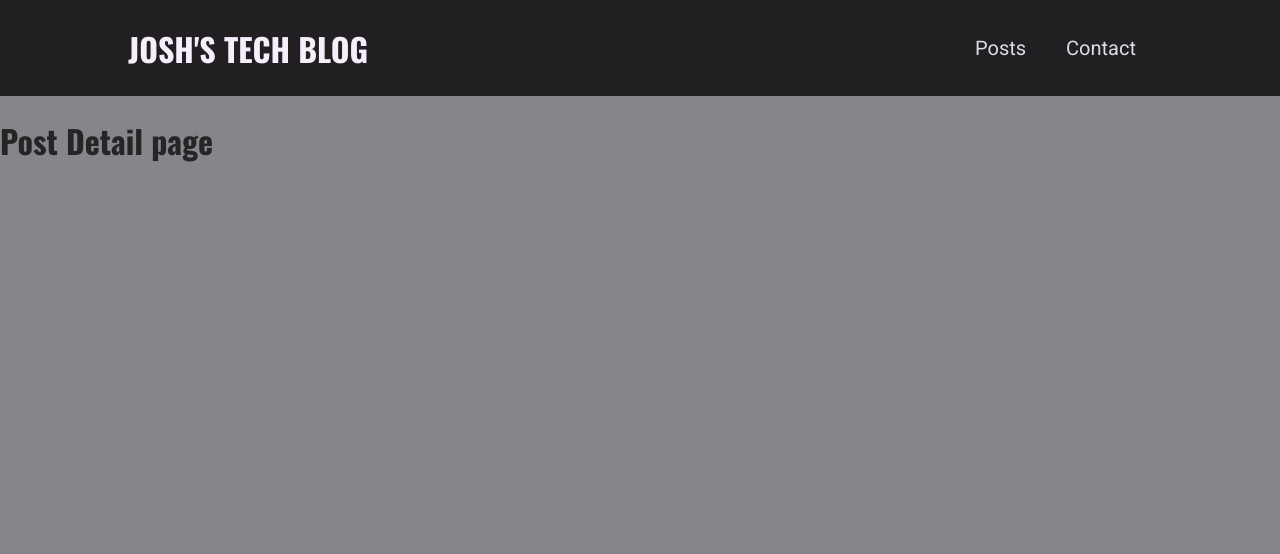
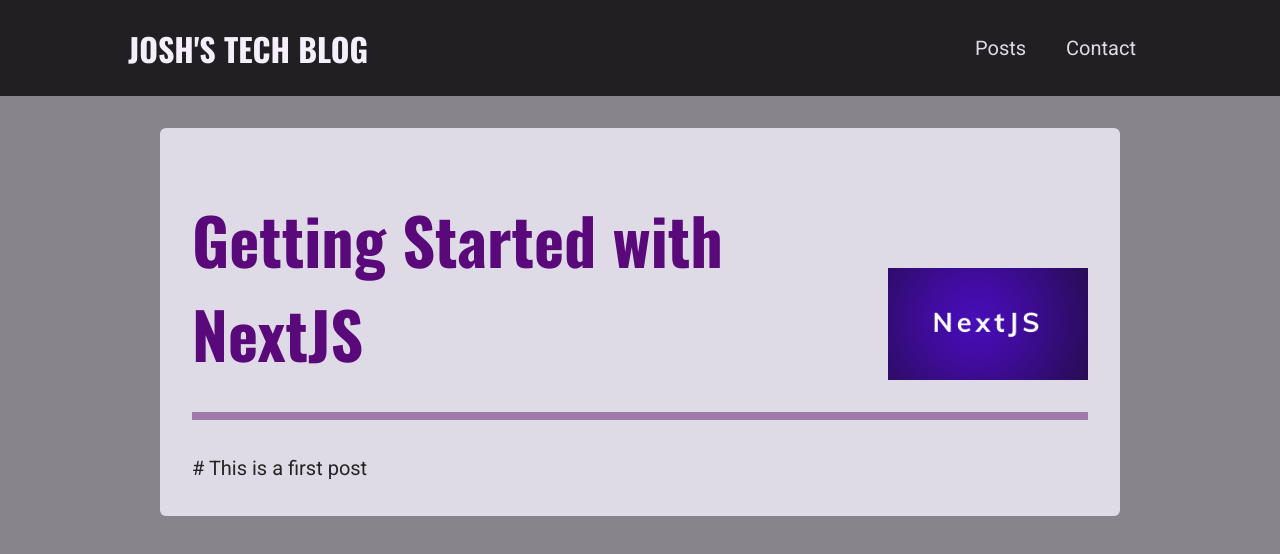
Before and after one commit to PeshwariNaan/blog-site-nextjs, a Next.js app: page /posts/getting-started-with-nextjs in a window 1280 px wide. Shown: the top 554 px of the page. Built offline with nearby package versions, Linux system fonts and the light colour scheme.

Commit message:
Added PostDetail and PostContent components and styling. Modifide slug page.

```diff
--- a/components/homepage/featured-posts/FeatruedPosts.js
+++ b/components/homepage/featured-posts/FeaturedPosts.js
@@ -1,7 +1,7 @@
 import PostsGrid from '@/components/posts/posts-grid/PostsGrid';
 import classes from './featured-posts.module.css';
 
-const FeatruedPosts = (props) => {
+const FeaturedPosts = (props) => {
   return (
     <section className={classes.latest}>
       <h2>Featured Posts</h2>
@@ -9,4 +9,4 @@
     </section>
   );
 };
-export default FeatruedPosts;
+export default FeaturedPosts;
--- /dev/null
+++ b/components/posts/post-detail/PostContent.js
@@ -0,0 +1,21 @@
+import PostHeader from './PostHeader';
+import classes from './post-content.module.css';
+
+const DUMMY_POST = {
+  slug: 'getting-started-with-nextjs',
+  title: 'Getting Started with NextJS',
+  image: 'getting-started-nextjs.png',
+  content: '# This is a first post',
+  date: '2022-02-10',
+};
+
+const PostContent = () => {
+  const imagePath = `/images/posts/${DUMMY_POST.slug}/${DUMMY_POST.image}`;
+  return (
+    <article className={classes.content}>
+      <PostHeader title={DUMMY_POST.title} image={imagePath} />
+      {DUMMY_POST.content}
+    </article>
+  );
+};
+export default PostContent;
--- /dev/null
+++ b/components/posts/post-detail/PostHeader.js
@@ -0,0 +1,14 @@
+import Image from 'next/image';
+import classes from './post-header.module.css';
+
+const PostHeader = (props) => {
+  const { title, image } = props;
+  return (
+    <header className={classes.header}>
+      <h1>{title}</h1>
+      <Image src={image} alt={title} width={200} height={150} />
+    </header>
+  );
+};
+
+export default PostHeader;
--- /dev/null
+++ b/components/posts/post-detail/post-content.module.css
@@ -0,0 +1,26 @@
+.content {
+  width: 95%;
+  max-width: 60rem;
+  margin: var(--size-8) auto;
+  font-size: var(--size-5);
+  line-height: var(--size-8);
+  background-color: var(--color-grey-100);
+  border-radius: 6px;
+  padding: var(--size-4);
+}
+
+.content p {
+  color: var(--color-grey-800);
+}
+
+.content .image {
+  margin: var(--size-4) auto;
+  width: 100%;
+  max-width: 600px;
+}
+
+@media (min-width: 768px) {
+  .content {
+    padding: var(--size-8);
+  }
+}
--- /dev/null
+++ b/components/posts/post-detail/post-header.module.css
@@ -0,0 +1,39 @@
+.header {
+  padding-bottom: var(--size-8);
+  border-bottom: 8px solid var(--color-primary-100);
+  margin: var(--size-4) 0;
+  display: flex;
+  flex-direction: column-reverse;
+  justify-content: space-between;
+  align-items: center;
+  gap: 1rem;
+}
+
+.header h1 {
+  font-size: var(--size-8);
+  color: var(--color-primary-500);
+  margin: 0;
+  line-height: initial;
+  text-align: center;
+}
+
+.header img {
+  object-fit: cover;
+  width: 200px;
+  /* height: 120px; */
+  height: auto;
+  position: relative;
+}
+
+@media (min-width: 768px) {
+  .header {
+    margin: var(--size-8) 0;
+    flex-direction: row;
+    align-items: flex-end;
+  }
+
+  .header h1 {
+    font-size: var(--size-16);
+    text-align: left;
+  }
+}
--- a/pages/index.js
+++ b/pages/index.js
@@ -1,4 +1,4 @@
-import FeatruedPosts from '@/components/homepage/featured-posts/FeatruedPosts';
+import FeatruedPosts from '@/components/homepage/featured-posts/FeaturedPosts';
 import Hero from '@/components/homepage/hero/Hero';
 
 const DUMMY_POSTS = [
--- a/pages/posts/[slug].js
+++ b/pages/posts/[slug].js
@@ -1,8 +1,6 @@
+import PostContent from '@/components/posts/post-detail/PostContent';
+
 const PostDetailPage = () => {
-  return (
-    <div>
-      <h1>Post Detail page</h1>
-    </div>
-  );
+  return <PostContent />;
 };
 export default PostDetailPage;
```
Also changed, not shown: 1 other file (tests, documents, lock files or other folders).
